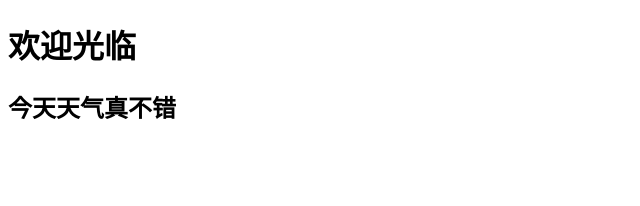
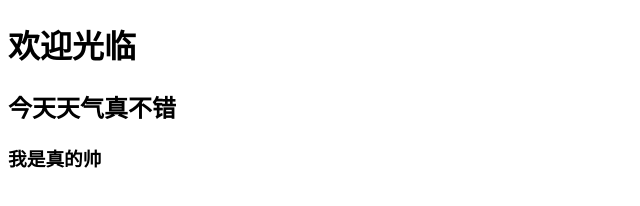
Before and after one commit to tangshengke/tangshengke.github.io, a plain HTML site: page index.html in a window 1280 px wide. Shown: the whole page, without its empty margins (0-640 px from the left). Drawn offline with Linux system fonts and the light colour scheme.

Commit message:
第二次修改bug

```diff
--- a/index.html
+++ b/index.html
@@ -11,6 +11,7 @@
 <body>
     <h1>欢迎光临</h1>
     <h2>今天天气真不错</h2>
+    <h3>我是真的帅</h3>
 </body>
 
 </html>
```
